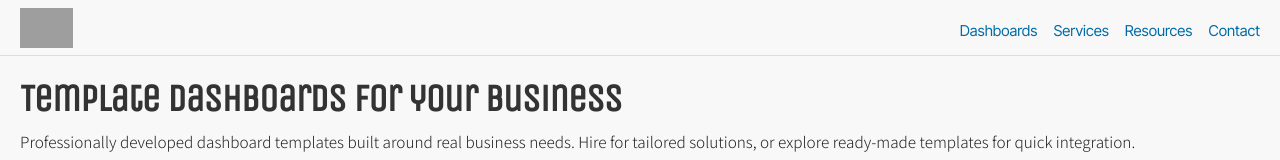
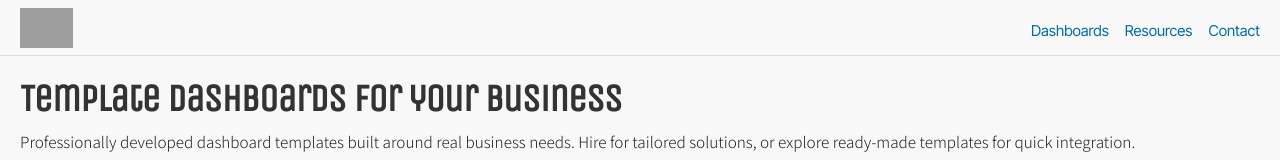
Before and after one commit to joseph-johnson27001/dashboard-website, a Vue app: page / in a window 1280 px wide. Shown: the top 160 px of the page. Built offline with nearby package versions, Linux system fonts and the light colour scheme; grey boxes are pictures that could not be loaded.

Commit message:
Removed services page

```diff
--- a/src/components/Navigation/TopNavigation.vue
+++ b/src/components/Navigation/TopNavigation.vue
@@ -23,13 +23,7 @@
         >
           Dashboards
         </router-link>
-        <router-link
-          to="/services"
-          active-class="active-link"
-          @click="isMenuOpen = false"
-        >
-          Services
-        </router-link>
+
         <router-link
           to="/resources"
           active-class="active-link"
--- a/src/router/index.js
+++ b/src/router/index.js
@@ -4,7 +4,6 @@ import Contact from "../views/ContactPage.vue";
 import Resources from "../views/ResourcesPage.vue";
 import PostPage from "../views/PostPage.vue";
 import Dashboards from "../views/DashboardsPage.vue";
-import ServicesPage from "@/views/ServicesPage.vue";
 
 const routes = [
   {
@@ -43,15 +42,6 @@ const routes = [
       title: "Contact",
       description:
         "Contact Template Dashboards for support, inquiries, or to learn more about our prebuilt dashboard templates. We're here to help!",
-    },
-  },
-  {
-    path: "/services",
-    component: ServicesPage,
-    meta: {
-      title: "Services",
-      description:
-        "Learn how Template Dashboards can help you quickly implement customizable dashboards for your web application.",
     },
   },
   {
--- a/src/views/ServicesPage.vue
+++ /dev/null
@@ -1,32 +0,0 @@
-<template>
-  <div class="services-page">
-    <h1>SERVICES</h1>
-  </div>
-</template>
-
-<style scoped>
-.services-page {
-  opacity: 0;
-  animation: fadeIn 0.5s forwards;
-}
-
-h1 {
-  font-family: "Unica One", cursive;
-  font-size: 24px;
-  margin-bottom: 10px;
-  color: #006ba6;
-  margin-top: 10px;
-  letter-spacing: -1px;
-  font-weight: 400;
-}
-
-/* Fade-in Animation */
-@keyframes fadeIn {
-  from {
-    opacity: 0;
-  }
-  to {
-    opacity: 1;
-  }
-}
-</style>
```
